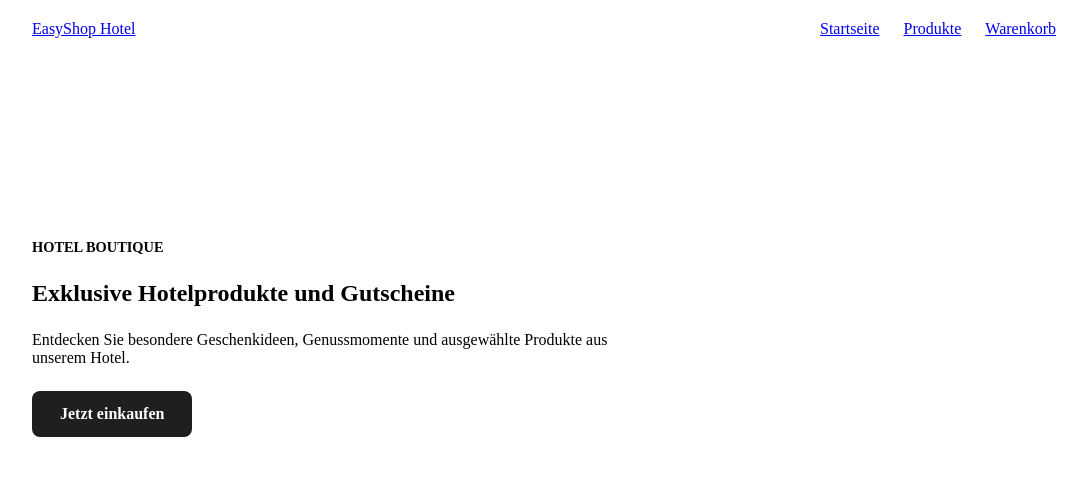
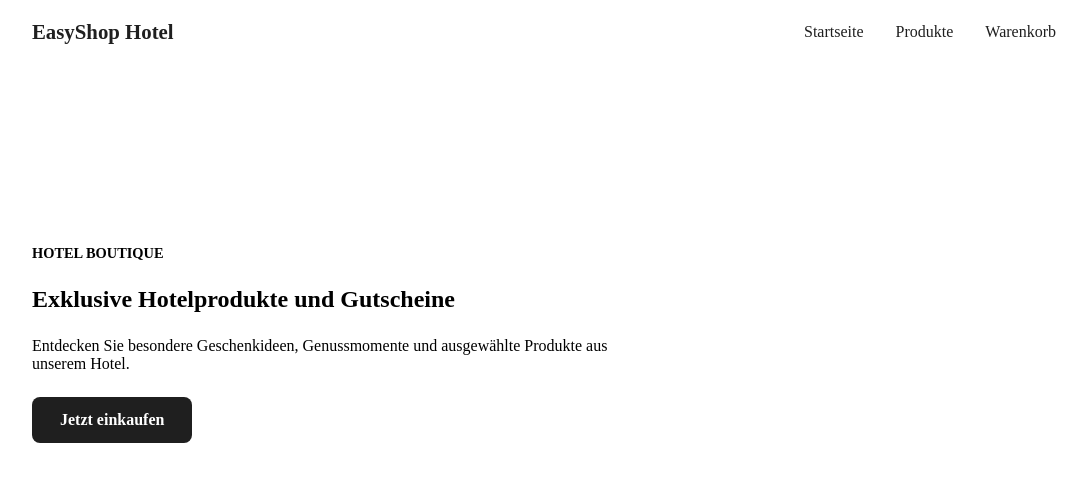
Before and after one commit to Sameh-Hamdalla/easyshop, a React (Vite) app: page / in a window 1280 px wide. Shown: the top 482 px of the page, without its empty margins (96-1183 px from the left). Built offline with nearby package versions, Linux system fonts and the light colour scheme.

Commit message:
Navbar mit CSS angefangen

```diff
--- a/src/components/layout/NavBar.css
+++ b/src/components/layout/NavBar.css
@@ -7,6 +7,36 @@
 
 .navbar__menu {
   display: flex;
-  gap: 24px;
+  gap: 32px;
   list-style: none;
 }
+
+.navbar__logo {
+  font-size: 1.3rem;
+  font-weight: 700;
+  color: #1f1f1f;
+  text-decoration: none;
+}
+
+.navbar__logo:hover {
+  color: #8b6b4a;
+}
+
+.navbar__menu a {
+  text-decoration: none;
+  color: #1f1f1f;
+  font-weight: 500;
+  transition: color 0.3s ease;
+}
+.navbar__menu a:hover {
+  color: #8b6b4a;
+}
+.navbar__link{
+    text-decoration: none;
+    color: #1f1f1f;
+    font-weight: 500;
+    transition: color 0.3s ease;
+}
+.navbar__link:hover {
+    color: #8b6b4a;
+}
--- a/src/components/layout/NavBar.tsx
+++ b/src/components/layout/NavBar.tsx
@@ -11,15 +11,15 @@ function NavBar() {
 
           <ul className="navbar__menu">
             <li>
-              <Link to="/">Startseite</Link>
+              <Link className="navbar__link"  to="/">Startseite</Link>
             </li>
 
             <li>
-              <Link to="/products">Produkte</Link>
+              <Link className="navbar__link" to="/products">Produkte</Link>
             </li>
 
             <li>
-              <Link to="/cart">Warenkorb</Link>
+              <Link className="navbar__link" to="/cart">Warenkorb</Link>
             </li>
           </ul>
         </nav>
```
